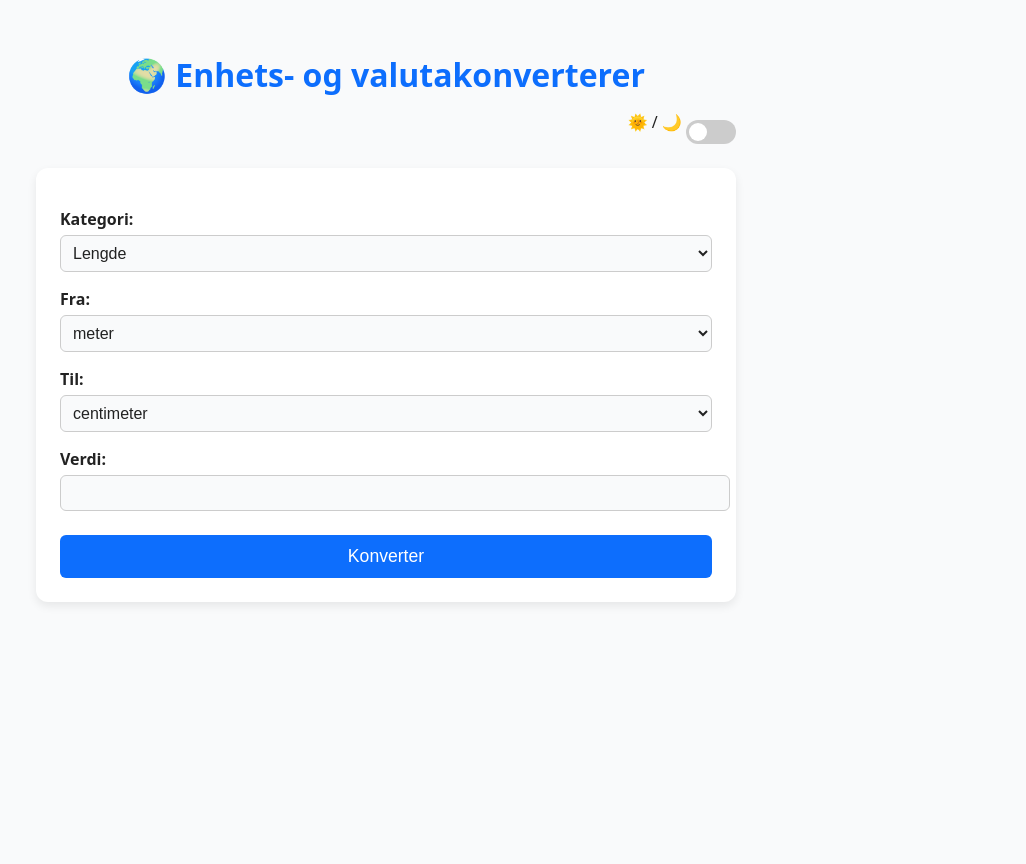
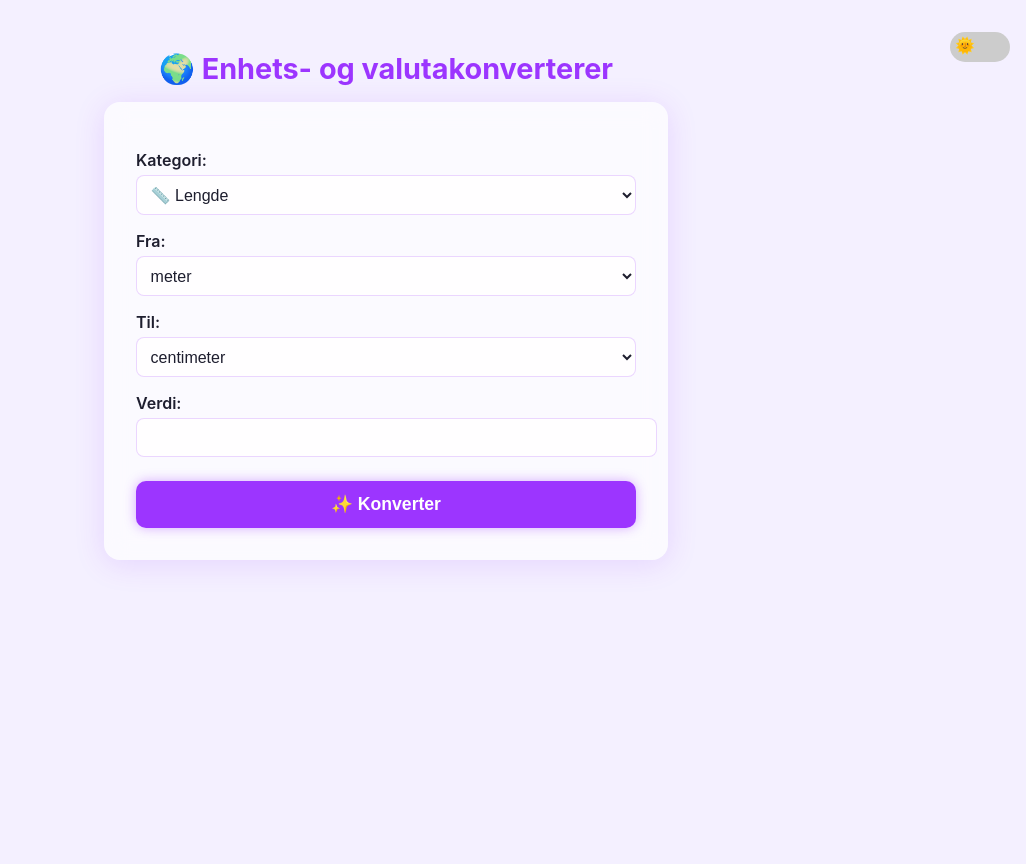
Before and after one commit to mkjoelmoen-maker/enhetskonverterer_web, a Flask app: page / in a window 1280 px wide. Shown: the whole page, without its empty margins (254-1280 px from the left). Before the commit the page ends 604 px from the top, so only its background shows below. Run offline with Flask 3, Linux system fonts and the light colour scheme.

Commit message:
Ferdig Render-klargjort Flask-app

```diff
--- a/templates/index.html
+++ b/templates/index.html
@@ -6,93 +6,100 @@
   <title>🌍 Enhets- og valutakonverterer</title>
   <style>
     :root {
-            --bg: #f9fafb;
-            --text: #222;
-            --card-bg: #ffffff;
-            --primary: #0d6efd;
-            --primary-dark: #0b5ed7;
-            --accent: #e9f5ff;
-        }
-
-        body.dark-mode {
-            --bg: #121212;
-            --text: #f0f0f0;
-            --card-bg: #1e1e1e;
-            --primary: #4da3ff;
-            --primary-dark: #1c74d4;
-            --accent: #1b2735;
+      --accent: #9C35FF;
+      --bg-light: #f4f0ff;
+      --text-light: #1e1e2f;
+      --bg-dark: #101327;
+      --text-dark: #f4f4f8;
+      --glass-light: rgba(255, 255, 255, 0.65);
+      --glass-dark: rgba(30, 30, 50, 0.45);
     }
 
     body {
-            font-family: system-ui, sans-serif;
-            background-color: var(--bg);
-            color: var(--text);
+      font-family: -apple-system, BlinkMacSystemFont, "Segoe UI", sans-serif;
+      background: var(--bg-light);
+      color: var(--text-light);
       margin: 0;
       padding: 2rem;
-            max-width: 700px;
-            margin-inline: auto;
-            transition: background-color 0.3s, color 0.3s;
+      display: flex;
+      flex-direction: column;
+      align-items: center;
+      transition: background 0.3s, color 0.3s;
+      min-height: 100vh;
+    }
+
+    [data-theme="dark"] {
+      background: var(--bg-dark);
+      color: var(--text-dark);
     }
 
     h1 {
       text-align: center;
-            color: var(--primary);
-            margin-bottom: 0.5rem;
+      color: var(--accent);
+      font-weight: 700;
+      font-size: 1.8rem;
+      margin-bottom: 1rem;
     }
 
-        /* Tema-bryter */
     .theme-toggle {
-            text-align: right;
-            margin-bottom: 1.5rem;
+      position: absolute;
+      top: 1rem;
+      right: 1rem;
     }
 
     .switch {
       position: relative;
       display: inline-block;
-            width: 50px;
-            height: 24px;
-            vertical-align: middle;
+      width: 60px;
+      height: 30px;
     }
 
-        .switch input {
-            display: none;
-        }
+    .switch input { display: none; }
 
     .slider {
       position: absolute;
       cursor: pointer;
-            top: 0; left: 0; right: 0; bottom: 0;
+      inset: 0;
       background-color: #ccc;
-            transition: .4s;
-            border-radius: 24px;
+      border-radius: 30px;
+      transition: 0.4s;
     }
 
     .slider:before {
+      content: "🌞";
       position: absolute;
-            content: "";
-            height: 18px;
-            width: 18px;
+      height: 24px;
+      width: 24px;
       left: 3px;
       bottom: 3px;
-            background-color: white;
-            transition: .4s;
-            border-radius: 50%;
+      transition: 0.4s;
+      text-align: center;
     }
 
     input:checked + .slider {
-            background-color: var(--primary);
+      background-color: var(--accent);
     }
 
     input:checked + .slider:before {
-            transform: translateX(26px);
+      transform: translateX(30px);
+      content: "🌙";
     }
 
     form {
-            background: var(--card-bg);
-            padding: 1.5rem;
-            border-radius: 12px;
-            box-shadow: 0 4px 10px rgba(0,0,0,0.08);
-            transition: background 0.3s;
+      width: 100%;
+      max-width: 500px;
+      background: var(--glass-light);
+      backdrop-filter: blur(12px);
+      -webkit-backdrop-filter: blur(12px);
+      border-radius: 16px;
+      box-shadow: 0 4px 30px rgba(156, 53, 255, 0.15);
+      padding: 2rem;
+      transition: background 0.4s, box-shadow 0.4s;
+    }
+
+    [data-theme="dark"] form {
+      background: var(--glass-dark);
+      box-shadow: 0 4px 25px rgba(156, 53, 255, 0.25);
     }
 
     label {
@@ -103,69 +110,94 @@
 
     select, input {
       width: 100%;
-            padding: .5rem;
-            margin-top: .3rem;
-            border-radius: 6px;
-            border: 1px solid #ccc;
+      padding: 0.6rem;
+      margin-top: 0.3rem;
+      border-radius: 8px;
+      border: 1px solid rgba(156, 53, 255, 0.2);
       font-size: 1rem;
-            background: var(--bg);
-            color: var(--text);
+      background: rgba(255, 255, 255, 0.8);
+      color: inherit;
+      outline: none;
+      transition: all 0.2s ease-in-out;
+    }
+
+    select:focus, input:focus {
+      border-color: var(--accent);
+      box-shadow: 0 0 8px rgba(156, 53, 255, 0.3);
+    }
+
+    [data-theme="dark"] select, [data-theme="dark"] input {
+      background: rgba(30, 30, 50, 0.6);
+      border-color: rgba(156, 53, 255, 0.3);
     }
 
     button {
       display: block;
       width: 100%;
       margin-top: 1.5rem;
-            background: var(--primary);
+      background: var(--accent);
       color: white;
       border: none;
-            padding: .7rem;
-            border-radius: 6px;
+      padding: 0.8rem;
+      border-radius: 10px;
       font-size: 1.1rem;
+      font-weight: 600;
       cursor: pointer;
-            transition: background 0.3s;
+      box-shadow: 0 0 12px rgba(156, 53, 255, 0.4);
+      transition: transform 0.15s ease, box-shadow 0.2s ease;
     }
 
     button:hover {
-            background: var(--primary-dark);
+      transform: translateY(-2px);
+      box-shadow: 0 0 18px rgba(156, 53, 255, 0.6);
     }
 
     .result {
       margin-top: 2rem;
-            background: var(--accent);
-            border-left: 4px solid var(--primary);
-            padding: 1rem;
-            border-radius: 6px;
+      width: 100%;
+      max-width: 500px;
+      background: var(--glass-light);
+      backdrop-filter: blur(10px);
+      padding: 1rem 1.5rem;
+      border-left: 4px solid var(--accent);
+      border-radius: 12px;
       font-size: 1.1rem;
+      box-shadow: 0 2px 12px rgba(156, 53, 255, 0.1);
+      transition: background 0.4s;
+    }
+
+    [data-theme="dark"] .result {
+      background: var(--glass-dark);
     }
 
     .error {
-            background: #ffe9e9;
-            border-left-color: #dc3545;
+      background: rgba(255, 100, 100, 0.15) !important;
+      border-left-color: #ff5555;
     }
   </style>
 </head>
+
 <body>
-    <h1>🌍 Enhets- og valutakonverterer</h1>
-
   <div class="theme-toggle">
-        🌞 / 🌙
     <label class="switch">
-            <input type="checkbox" id="theme-toggle">
+      <input type="checkbox" id="themeSwitch">
       <span class="slider"></span>
     </label>
   </div>
 
+  <h1>🌍 Enhets- og valutakonverterer</h1>
+
   <form method="post">
-        <!-- Kategori -->
     <label for="category">Kategori:</label>
     <select name="category" id="category" onchange="updateUnits()" data-units='{{ units | tojson }}'>
       {% for cat in units %}
-                <option value="{{ cat }}" {% if cat == selected_category %}selected{% endif %}>{{ cat }}</option>
+        <option value="{{ cat }}" {% if cat == selected_category %}selected{% endif %}>
+          {% if cat == "Lengde" %}📏{% elif cat == "Vekt" %}⚖️{% elif cat == "Volum" %}🧪{% elif cat == "Tid" %}⏰{% elif cat == "Temperatur" %}🌡️{% elif cat == "Valuta" %}💰{% endif %}
+          {{ cat }}
+        </option>
       {% endfor %}
     </select>
 
-        <!-- Fra -->
     <label for="from_unit">Fra:</label>
     <select name="from_unit" id="from_unit">
       {% for u in units[selected_category] %}
@@ -173,7 +205,6 @@
       {% endfor %}
     </select>
 
-        <!-- Til -->
     <label for="to_unit">Til:</label>
     <select name="to_unit" id="to_unit">
       {% for u in units[selected_category] %}
@@ -181,11 +212,10 @@
       {% endfor %}
     </select>
 
-        <!-- Verdi -->
     <label for="value">Verdi:</label>
     <input type="number" step="any" name="value" id="value" value="{{ value }}" required>
 
-        <button type="submit">Konverter</button>
+    <button type="submit">✨ Konverter</button>
   </form>
 
   {% if result %}
@@ -195,7 +225,6 @@
   {% endif %}
 
   <script>
-        // Dynamisk enhetsoppdatering
     const categorySelect = document.getElementById("category");
     const units = JSON.parse(categorySelect.dataset.units);
 
@@ -225,23 +254,22 @@
       });
     }
 
-        // 🌙 Tema-bryter med lagring
-        const toggle = document.getElementById('theme-toggle');
-        const prefersDark = window.matchMedia('(prefers-color-scheme: dark)').matches;
-        const currentTheme = localStorage.getItem('theme');
+    // Dark/light mode toggle
+    const themeSwitch = document.getElementById("themeSwitch");
+    const body = document.body;
 
-        if (currentTheme === 'dark' || (!currentTheme && prefersDark)) {
-            document.body.classList.add('dark-mode');
-            toggle.checked = true;
+    if (localStorage.getItem("theme") === "dark") {
+      body.dataset.theme = "dark";
+      themeSwitch.checked = true;
     }
 
-        toggle.addEventListener('change', () => {
-            if (toggle.checked) {
-                document.body.classList.add('dark-mode');
-                localStorage.setItem('theme', 'dark');
+    themeSwitch.addEventListener("change", () => {
+      if (themeSwitch.checked) {
+        body.dataset.theme = "dark";
+        localStorage.setItem("theme", "dark");
       } else {
-                document.body.classList.remove('dark-mode');
-                localStorage.setItem('theme', 'light');
+        body.dataset.theme = "light";
+        localStorage.setItem("theme", "light");
       }
     });
   </script>
```
Also changed, not shown: static/icons/categories.png (added), 1 other file. Lines whose indentation alone changed are shown as unchanged.
